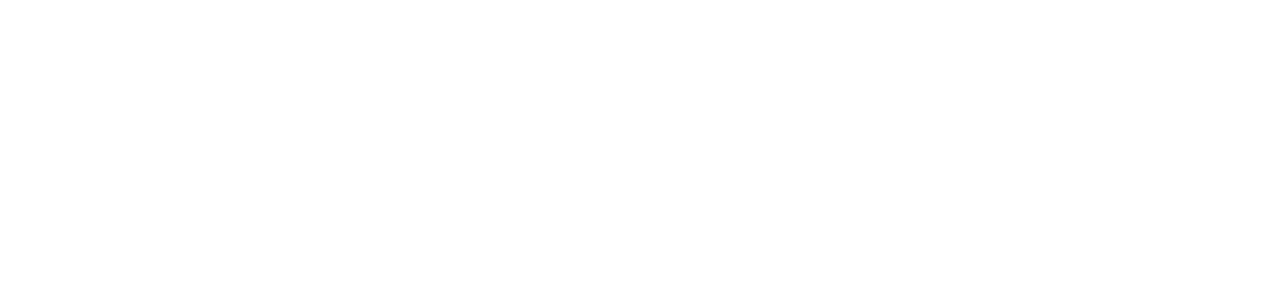
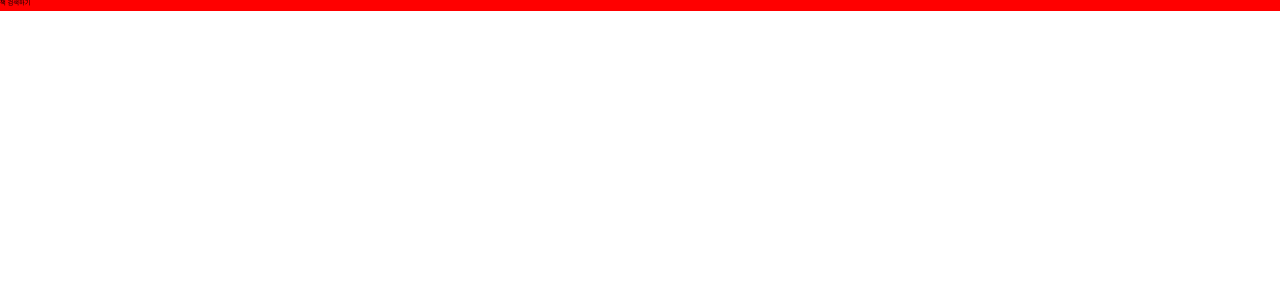
Before and after one commit to TS-Study-Team2/Final-Project, a React (Vite) app: page /search in a window 1280 px wide. Before the commit this address had no page. Shown: the top 300 px of the page. Built offline with nearby package versions, Linux system fonts and the light colour scheme; a web font is replaced by a local one.

Commit message:
feat: Header 퍼블리싱

```diff
--- a/package.json
+++ b/package.json
@@ -13,7 +13,7 @@
     "react": "^18.2.0",
     "react-dom": "^18.2.0",
     "react-router-dom": "^6.21.1",
-    "styled-components": "^6.1.3",
+    "styled-components": "^6.1.6",
     "styled-reset": "^4.5.1"
   },
   "devDependencies": {
--- a/src/Router.tsx
+++ b/src/Router.tsx
@@ -1,12 +1,14 @@
 import { BrowserRouter, Route, Routes } from 'react-router-dom';
 
 import Main from './pages/Main';
+import Search from './pages/Search';
 
 const Router = () => {
   return (
     <BrowserRouter>
       <Routes>
         <Route path="/" element={<Main />} />
+        <Route path="/search" element={<Search />} />
       </Routes>
     </BrowserRouter>
   );
--- /dev/null
+++ b/src/components/search/SearchHeader.tsx
@@ -0,0 +1,13 @@
+import styled from 'styled-components';
+
+const SearchHeader = () => {
+  return <Header>책 검색하기</Header>;
+};
+
+const Header = styled.header`
+  height: 1.12rem;
+  background-color: red;
+  // background-color: ${({ theme }) => theme.colors.bookWhite};
+`;
+
+export default SearchHeader;
--- /dev/null
+++ b/src/pages/Search.tsx
@@ -0,0 +1,11 @@
+import SearchHeader from '../components/search/SearchHeader';
+
+const Search = () => {
+  return (
+    <div>
+      <SearchHeader />
+    </div>
+  );
+};
+
+export default Search;
```
Also changed, not shown: .eslintrc.json, 1 other file (tests, documents, lock files or other folders).
